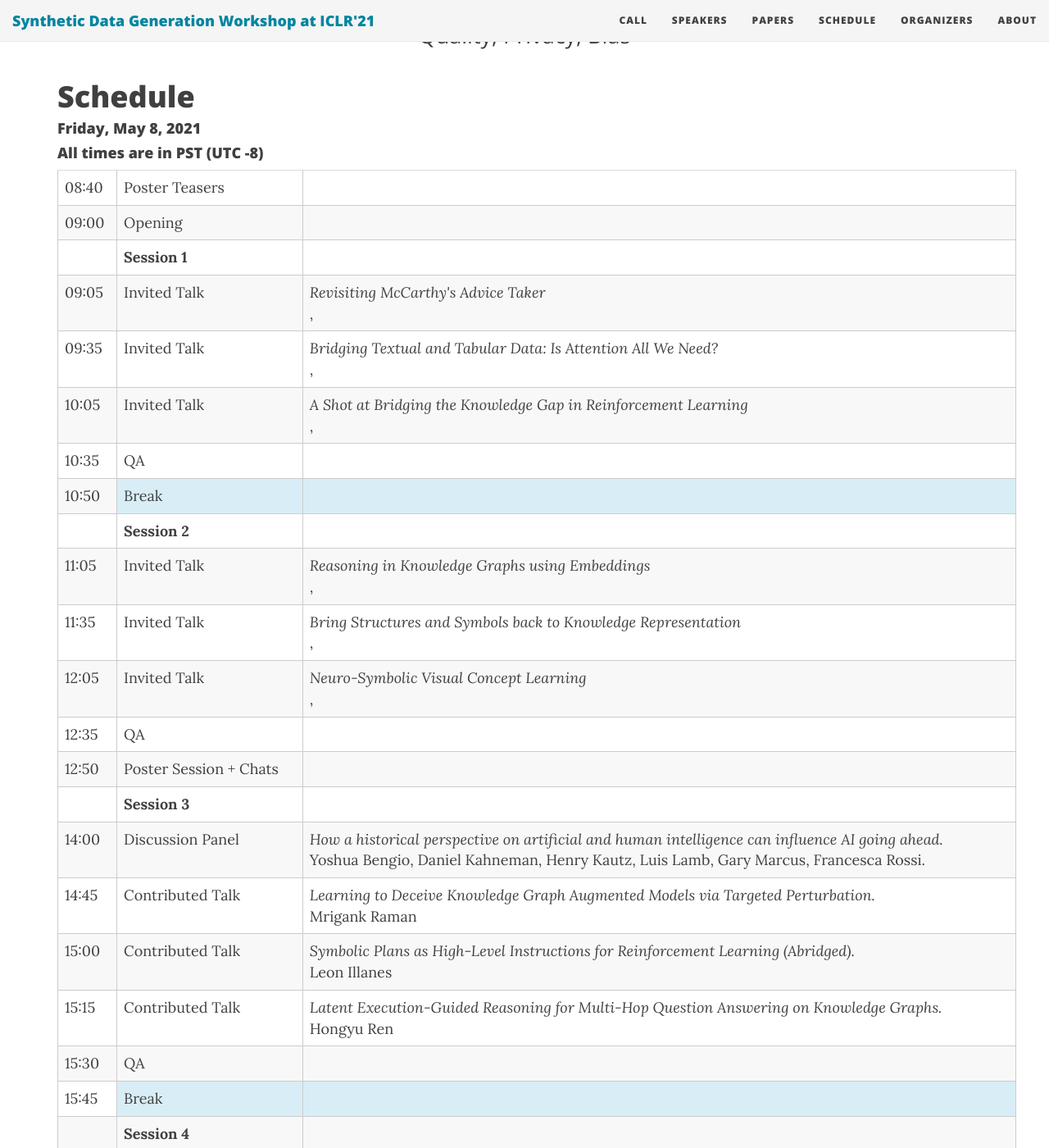
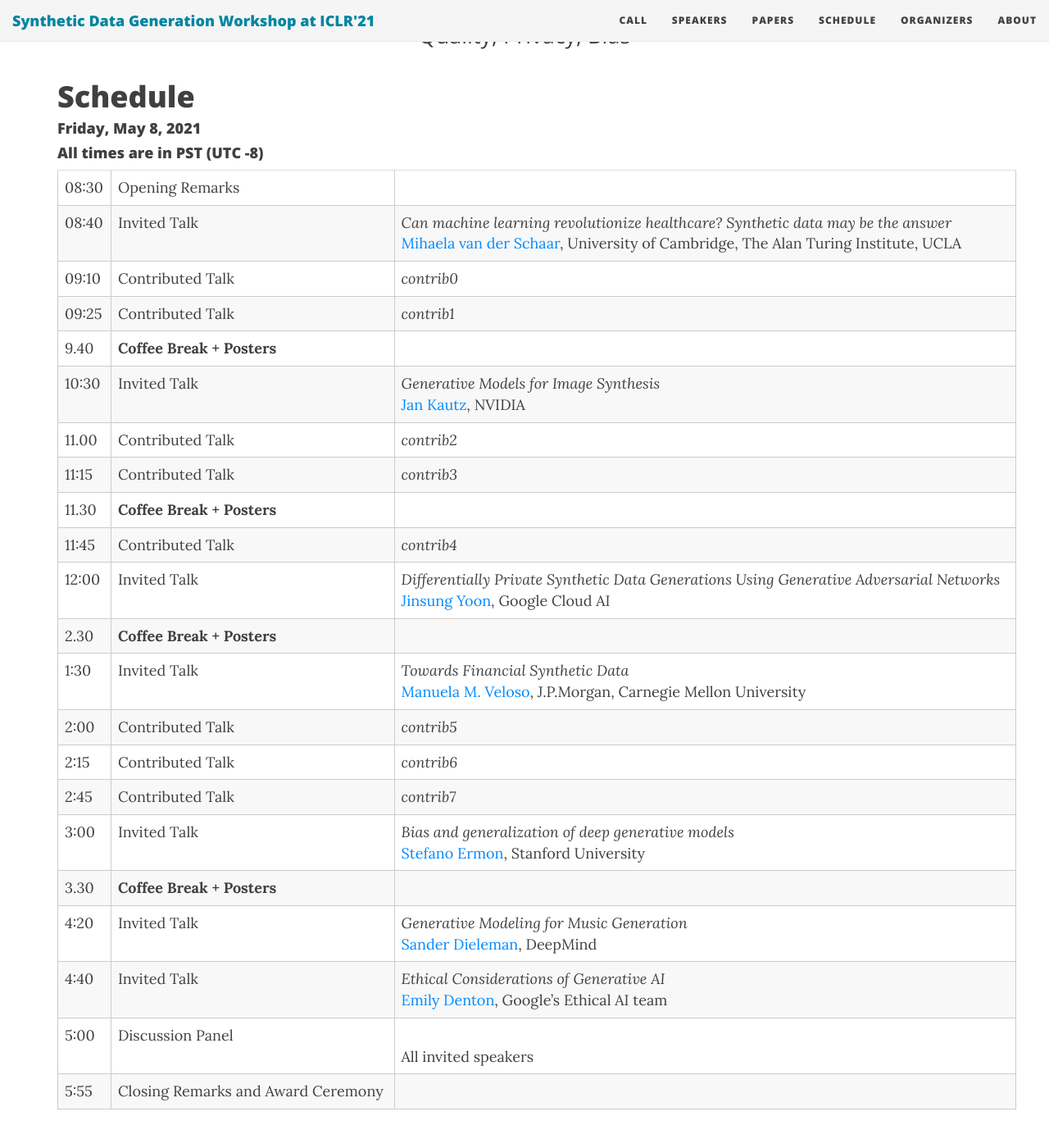
Before and after one commit to sdg-quality-privacy-bias/sdg-quality-privacy-bias.github.io, a Jekyll site: the page built from schedule.md, in a window 1280 px wide and 1400 px high, scrolled down 224 px. Shown: the whole window at 82% size. Built offline with Jekyll 4.4.1, drawn with Linux system fonts in a browser that asks for light colours; nearby versions of some CDN libraries; some of the changed text lies outside the part shown.

Commit message:
edit schedule

```diff
--- a/_data/schedule.yml
+++ b/_data/schedule.yml
@@ -1,168 +1,113 @@
-teasers:
-  event: "Poster Teasers"
+opening:
+  event: "Opening Remarks"
+  start: "08:30"
+  type: "General"
+Schaar:
+  event: "Schaar"
+  title: "Can machine learning revolutionize healthcare?
+Synthetic data may be the answer"
   start: "08:40"
-  type: "General"
-opening:
-  event: "Opening"
-  start: "09:00"
-  type: "General"
-sess1:
-  event: "Session 1"
-  start: ""
-  type: "Session"
-oetzioni:
-  event: "oetzioni"
-  title: "Revisiting McCarthy's Advice Taker"
-  start: "09:05"
   type: "Invited"
-vlin:
-  event: "vlin"
-  title: "Bridging Textual and Tabular Data: Is Attention All We Need?"
-  start: "09:35"
-  type: "Invited"
-rockt:
-  event: "rockt"
-  title: "A Shot at Bridging the Knowledge Gap in Reinforcement Learning"
-  start: "10:05"
-  type: "Invited"
-qa1:
-  event: "QA"
-  start: "10:35"
-  type: "General"
-break1:
-  event: "Break"
-  start: "10:50"
-  type: "Break"
-sess2:
-  event: "Session 2"
-  start: ""
-  type: "Session"
-# contrib2:
-#   event: "paper_13"
-#   start: "8:50"
-#   type: "Contributed"
-# contrib3:
-#   event: "paper_18"
-#   start: "9:05"
-#   type: "Contributed"
-# spotlightsA:
-#   event: "Poster Spotlights A"
-#   start: "9:20"
-#   type: "Spotlights"
-jleskt:
-  event: "jleskt"
-  title: "Reasoning in Knowledge Graphs using Embeddings"
-  start: "11:05"
-  type: "Invited"
-hji:
-  event: "hji"
-  title: "Bring Structures and Symbols back to Knowledge Representation"
-  start: "11:35"
-  type: "Invited"
-jwu:
-  event: "jwu"
-  title: "Neuro-Symbolic Visual Concept Learning"
-  start: "12:05"
-  type: "Invited"
-qa2:
-  event: "QA"
-  start: "12:35"
-  type: "General"
-break2:
-  event: "Poster Session + Chats"
-  start: "12:50"
-  type: "General"
-sess3:
-  event: "Session 3"
-  start: ""
-  type: "Session"
-panel1:
-  event: "How a historical perspective on artificial and human intelligence can influence AI going ahead."
-  speakers: "Yoshua Bengio, Daniel Kahneman, Henry Kautz, Luis Lamb, Gary Marcus, Francesca Rossi."
-  start: "14:00"
-  type: "Panel"
 contrib0:
-  event: "Learning to Deceive Knowledge Graph Augmented Models via Targeted Perturbation."
-  author: "Mrigank Raman"
-  start: "14:45"
+  event: "contrib0"
+  title: "TBA"
+  start: "09:10"
   type: "Contributed"
 contrib1:
-  event: "Symbolic Plans as High-Level Instructions for Reinforcement Learning (Abridged)."
-  author: "Leon Illanes"
-  start: "15:00"
+  event: "contrib1"
+  title: "TBA"
+  start: "09:25"
   type: "Contributed"
+sess1:
+  event: "Coffee Break + Posters"
+  start: "9.40"
+  type: "Session"
+Kautz:
+  event: "Kautz"
+  title: "Generative Models for Image Synthesis"
+  start: "10:30"
+  type: "Invited"
 contrib2:
-  event: "Latent Execution-Guided Reasoning for Multi-Hop Question Answering on Knowledge Graphs."
-  author: "Hongyu Ren"
-  start: "15:15"
+  event: "contrib2"
+  title: "TBA"
+  start: "11.00"
   type: "Contributed"
-qa3:
-  event: "QA"
-  start: "15:30"
-  type: "General"
-break3:
-  event: "Break"
-  start: "15:45"
-  type: "Break"
-# contrib7:
-#   event: "paper_35"
-#   start: "11:45"
-#   type: "Contributed"
-# svivek:
-#   event: "svivek"
-#   start: "12:00"
-#   type: "Invited"
-# lunch:
-#   event: "Lunch"
-#   start: "12:30"
-#   type: "Break"
-# frossi:
-#   event: "frossi"
-#   start: "2:00"
-#   type: "Invited"
-# contrib8:
-#   event: "paper_52"
-#   start: "2:30"
-#   type: "Contributed"
-# contrib9:
-#   event: "paper_19"
-#   start: "2:45"
-#   type: "Contributed"
-# contrib10:
-#   event: "paper_4"
-#   start: "3:00"
-#   type: "Contributed"
-# spotlightsB:
-#   event: "Poster Spotlights B"
-#   start: "3:15"
-#   type: "Spotlights"
-# break:
-#   event: "Coffee + Poster Session"
-#   start: "3:30"
-#   type: "Break"
-# guyvdb:
-#   event: "yejin"
-#   start: "4:15"
-#   type: "Invited"
-# yejin:
-#   event: "guyvdb"
-#   start: "4:45"
-#   type: "Invited"
+contrib3:
+  event: "contrib3"
+  title: "TBA"
+  start: "11:15"
+  type: "Contributed"
+sess2:
+  event: "Coffee Break + Posters"
+  start: "11.30"
+  type: "Session"
+contrib4:
+  event: "contrib4"
+  title: "TBA"
+  start: "11:45"
+  type: "Contributed"
+Yoon:
+  event: "Yoon"
+  title: "Differentially Private Synthetic Data Generations Using
+Generative Adversarial Networks"
+  start: "12:00"
+  type: "Invited"
+sess3:
+  event: "Lunch Break + Posters"
+  start: "12.30"
+  type: "Session"
+Veloso:
+  event: "Veloso"
+  title: "Towards Financial Synthetic Data"
+  start: "1:30"
+  type: "Invited"
+contrib5:
+  event: "contrib5"
+  title: "TBA"
+  start: "2:00"
+  type: "Contributed"
+contrib6:
+  event: "contrib6"
+  title: "TBA"
+  start: "2:15"
+  type: "Contributed"
+sess3:
+  event: "Coffee Break + Posters"
+  start: "2.30"
+  type: "Session"
+contrib7:
+  event: "contrib7"
+  title: "TBA"
+  start: "2:45"
+  type: "Contributed"
+Ermon:
+  event: "Ermon"
+  title: "Bias and generalization of deep generative models"
+  start: "3:00"
+  type: "Invited"
 sess4:
-  event: "Session 4"
-  start: ""
+  event: "Coffee Break + Posters"
+  start: "3.30"
   type: "Session"
-ybengio:
-  event: "ybengio"
-  title: "Deep Learning of Conscious Processing Over Verbalizable Knowledge"
-  start: "16:00"
+
+Dieleman:
+  event: "Dieleman"
+  title: "Generative Modeling for Music Generation"
+  start: "4:20"
   type: "Invited"
+
+Denton:
+  event: "Denton"
+  title: "Ethical Considerations of Generative AI"
+  start: "4:40"
+  type: "Invited"
+
 panel2:
-  event: "Where and how can KRR benefit ML, and what should be explored?"
-  speakers: "Oren Etzioni, Heng Ji, Victoria Lin, Jiajun Wu, Subbarao Kambhampati."
-  start: "16:35"
+  event: ""
+  speakers: "All invited speakers"
+  start: "5:00"
   type: "Panel"
 closing:
-  event: "Closing Remarks"
-  start: "17:20"
+  event: "Closing Remarks and Award Ceremony"
+  start: "5:55"
   type: "General"
--- a/schedule.md
+++ b/schedule.md
@@ -10,7 +10,7 @@ use-site-title: true
 #### Friday, May 8, 2021
 #### All times are in PST (UTC -8)
 <!-- #### Location: West 109 + 110, Area West Level 1 -->
-<!-- #### Live Video Stream: [link](https://slideslive.com/neurips/neurips-2019-west-109-110-live) -->
+<!-- #### Live Video Stream: [link](https://XXX) -->
 
 
 <div class="container">
```
